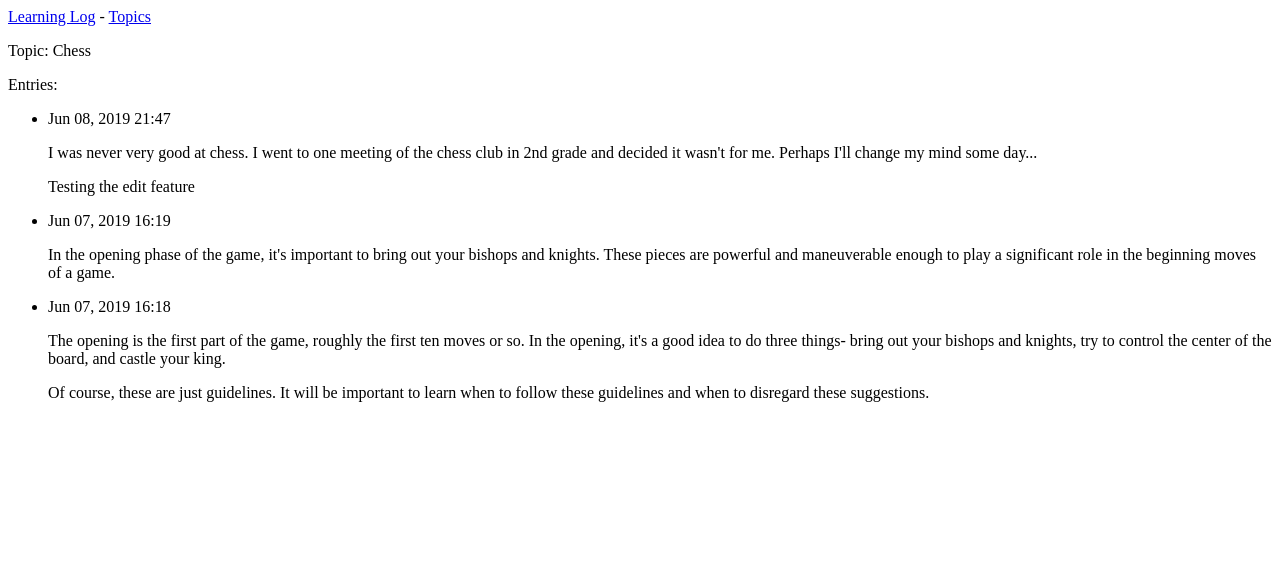
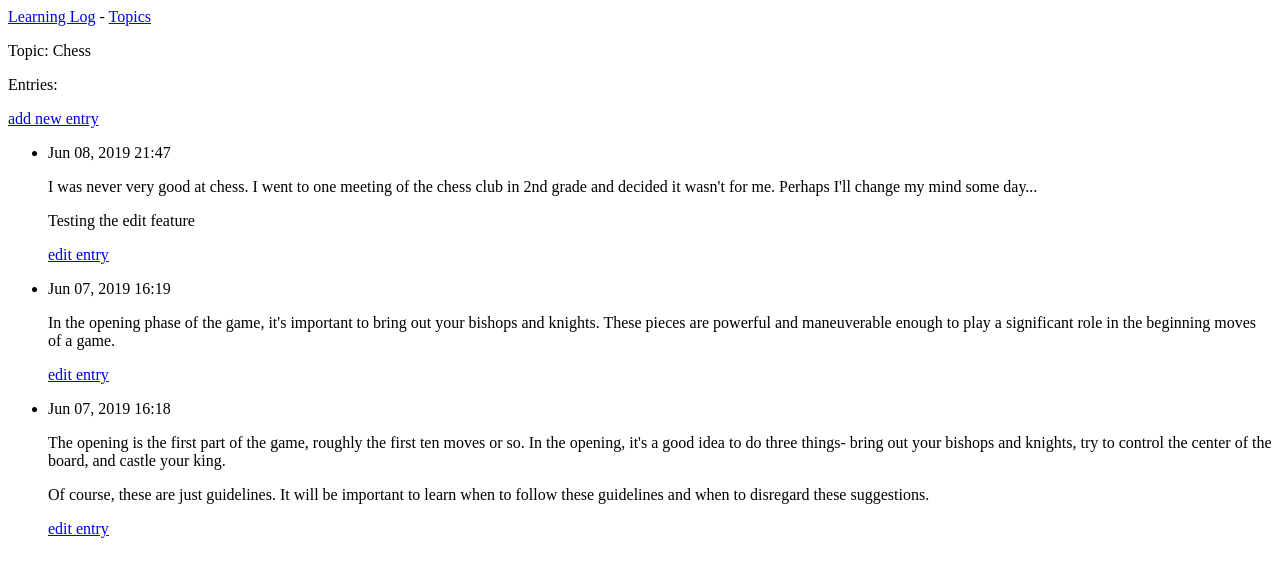
Before and after one commit to PickertJoe/python_exercises, a Django app: page /topics/1 in a window 1280 px wide. Shown: the top 577 px of the page. Run offline with Django 3.2, Linux system fonts and the light colour scheme; data comes from the database, SQL or seed files in the repository; both versions use the stored data as it was after the commit.

Commit message:
Adding user functionality (book exercises)

```diff
--- a/Learning_Log/learning_logs/templates/learning_logs/topic.html
+++ b/Learning_Log/learning_logs/templates/learning_logs/topic.html
@@ -7,11 +7,17 @@
 <p>Topic: {{topic}}</p>
 
 <p>Entries:</p>
+<p>
+    <a href="{% url 'learning_logs:new_entry' topic.id %}">add new entry</a>
+</p>
 <ul>
 {% for entry in entries %}
     <li>
         <p>{{entry.date_added|date:'M d, Y H:i'}}</p>
         <p>{{entry.text|linebreaks}}</p>
+        <p>
+            <a href="{% url 'learning_logs:edit_entry' entry.id %}">edit entry</a>
+        </p>
     </li>
 {% empty %}
     <li>
--- a/Learning_Log/learning_logs/templates/learning_logs/topics.html
+++ b/Learning_Log/learning_logs/templates/learning_logs/topics.html
@@ -16,4 +16,6 @@
         {% endfor %}
     </ul>
 
+    <a href="{% url 'learning_logs:new_topic' %}">Add a new topic</a>
+
 {% endblock content %}
--- a/Learning_Log/learning_logs/urls.py
+++ b/Learning_Log/learning_logs/urls.py
@@ -13,4 +13,13 @@ urlpatterns = [
 
     # Detail page for a single topic
     path('topics/<int:topic_id>', views.topic, name='topic'),
+
+    # Page for adding a new topic
+    path('new_topic/', views.new_topic, name='new_topic'),
+
+    # Page for adding new entries to existing topics
+    path('new_entry/<int:topic_id>/', views.new_entry, name='new_entry'),
+
+    # Page that allows the user to edit past entries
+    path('edit_entry/<int:entry_id>/', views.edit_entry, name='edit_entry'),
 ]
--- a/Learning_Log/learning_logs/views.py
+++ b/Learning_Log/learning_logs/views.py
@@ -1,5 +1,9 @@
 from django.shortcuts import render
-from .models import Topic
+from django.http import HttpResponseRedirect
+from django.urls import reverse
+
+from .models import Topic, Entry
+from .forms import TopicForm, EntryForm
 
 # Create your views here.
 
@@ -22,3 +26,64 @@ def topic(request, topic_id):
     entries = topic.entry_set.order_by('-date_added')
     context = {'topic': topic, 'entries': entries}
     return render(request, 'learning_logs/topic.html', context)
+
+
+def new_topic(request):
+    """Allows the user to enter new information into the website"""
+    if request.method != 'POST':
+        # Occurs when no data is submitted, creates a blank form
+        # Tests whether the request is 'GET' or 'POST'
+        form = TopicForm()
+
+    else:
+        # Processes submitted data
+        form = TopicForm(data=request.POST)
+        if form.is_valid():
+            form.save()
+            return HttpResponseRedirect(reverse('learning_logs:topics'))
+
+    context = {'form': form}
+    return render(request, 'learning_logs/new_topic.html', context)
+
+
+def new_entry(request, topic_id):
+    """Allows the user to make a new entry for an existing topic"""
+
+    # Grabs the appropriate topic using the provided topic id
+    topic = Topic.objects.get(id=topic_id)
+
+    if request.method != 'POST':
+        # Creating a blank form when do data is submitted
+        form = EntryForm()
+
+    else:
+        # POST data submitted, moving on to processing
+        form = EntryForm(data=request.POST)
+        if form.is_valid():
+            new_entry = form.save(commit=False)
+            new_entry.topic = topic
+            new_entry.save()
+            return HttpResponseRedirect(reverse('learning_logs:topic', args=[topic_id]))
+
+    context = {'topic': topic, 'form': form}
+    return render(request, 'learning_logs/new_entry.html', context)
+
+
+def edit_entry(request, entry_id):
+    """Allows the user to edit a previous entry for an existing topic"""
+    entry = Entry.objects.get(id=entry_id)
+    topic = entry.topic
+
+    if request.method != 'POST':
+        # Response to the initial request, fills the form with the entry in question
+        form = EntryForm(instance=entry)
+
+    else:
+        # Post data submitted, moving on to processing
+        form = EntryForm(instance=entry, data=request.POST)
+        if form.is_valid():
+            form.save()
+            return HttpResponseRedirect(reverse('learning_logs:topic', args=[topic.id]))
+
+    context = {'entry': entry, 'topic': topic, 'form': form}
+    return render(request, 'learning_logs/edit_entry.html', context)
```
Also changed, not shown: Learning_Log/learning_logs/forms.py (added, +20 -0 lines), Learning_Log/learning_logs/templates/learning_logs/edit_entry.html (added, +16 -0 lines), Learning_Log/learning_logs/templates/learning_logs/new_entry.html (added, +16 -0 lines), Learning_Log/learning_logs/templates/learning_logs/new_topic.html (added, +14 -0 lines), Learning_Log/db.sqlite3.
